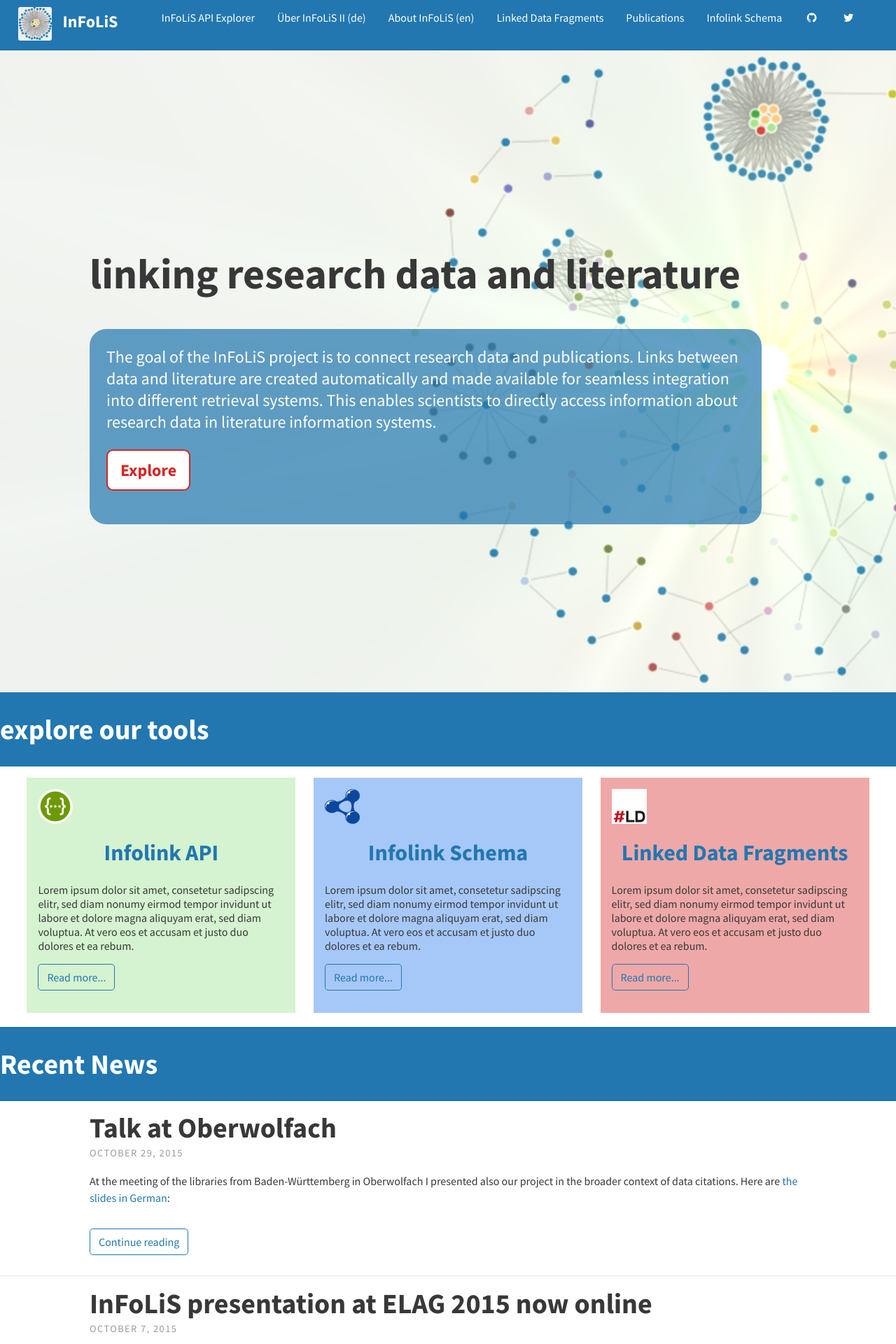
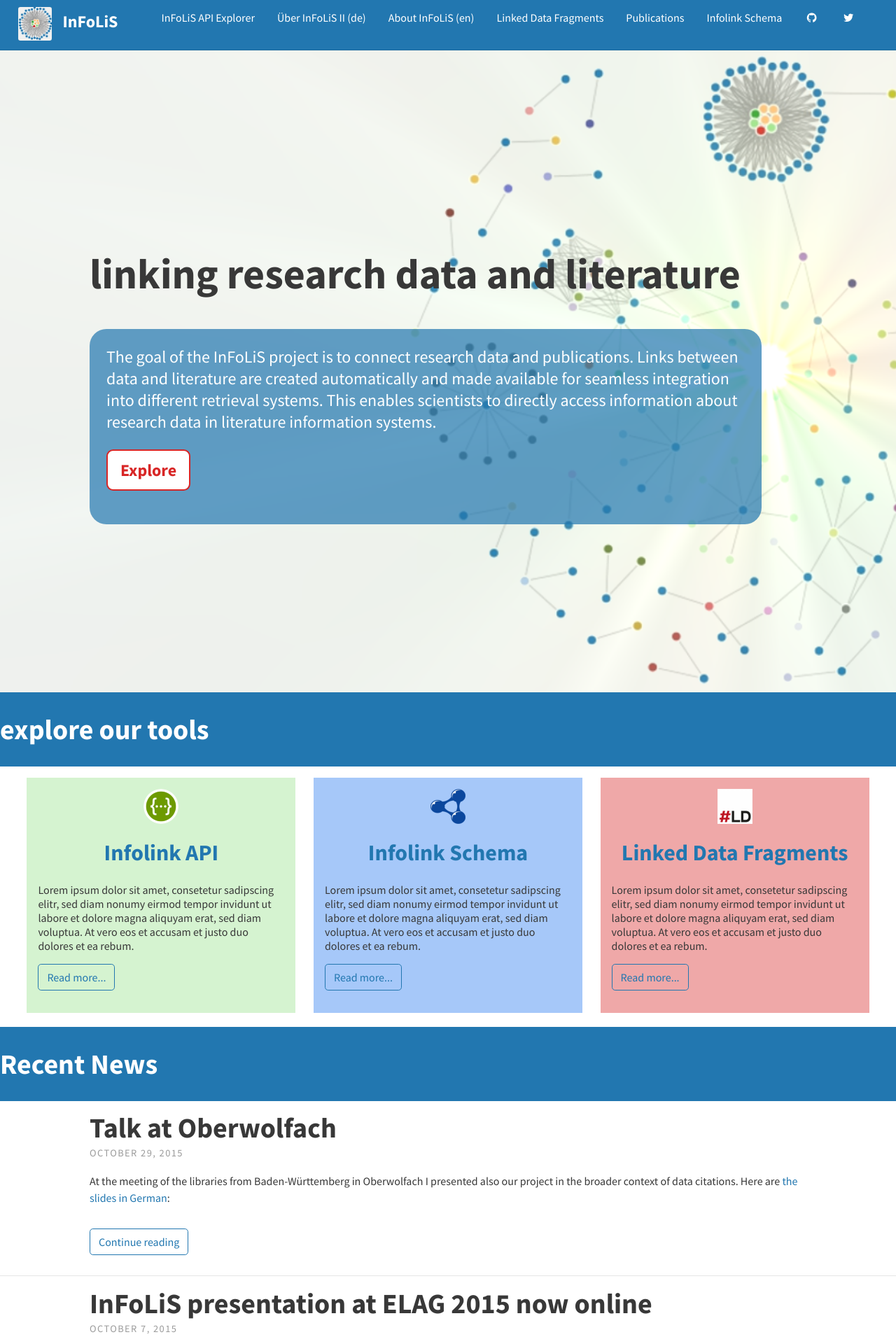
Before and after one commit to kba/letschm.github.io, a Jekyll site: the page built from index.html, in a window 1280 px wide. Shown: the top 1920 px of the page at 70% size. Built offline with Jekyll 4.4.1, drawn with Linux system fonts in a browser that asks for light colours; nearby versions of some CDN libraries; the list of posts is cut into pages by our own code.

Commit message:
Update main.scss

```diff
--- a/css/main.scss
+++ b/css/main.scss
@@ -93,7 +93,7 @@ border-radius: 1em;
 //border: 1px solid white;
 }
 .image {
-//margin: auto;
+margin: auto;
 width: 50px;
 height: 50px;
 padding: auto;
```
